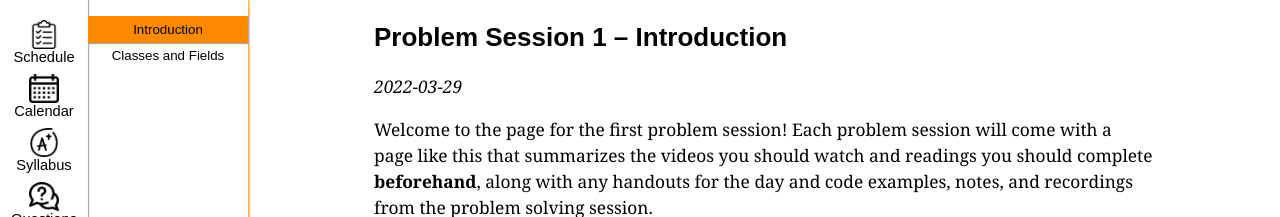
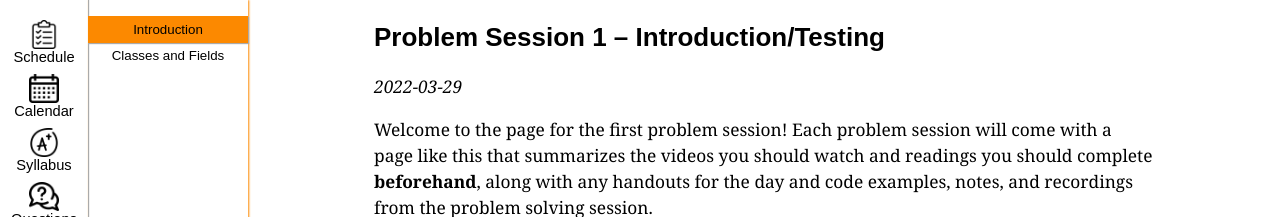
Before and after one commit to memelissa/ucsd-cse12-sp22.github.io, a Jekyll site: the page built from _lectures/lecture1.md, in a window 1280 px wide. Shown: the top 217 px of the page. Built offline with Jekyll 4.4.1, drawn with Linux system fonts in a browser that asks for light colours.

Commit message:
Update lecture1.md

```diff
--- a/_lectures/lecture1.md
+++ b/_lectures/lecture1.md
@@ -11,7 +11,7 @@ videos:
 worksheets:
 
 ---
-## Problem Session 1 – Introduction
+## Problem Session 1 – Introduction/Testing
 
 _{{ page.released-on }}_
 
```
